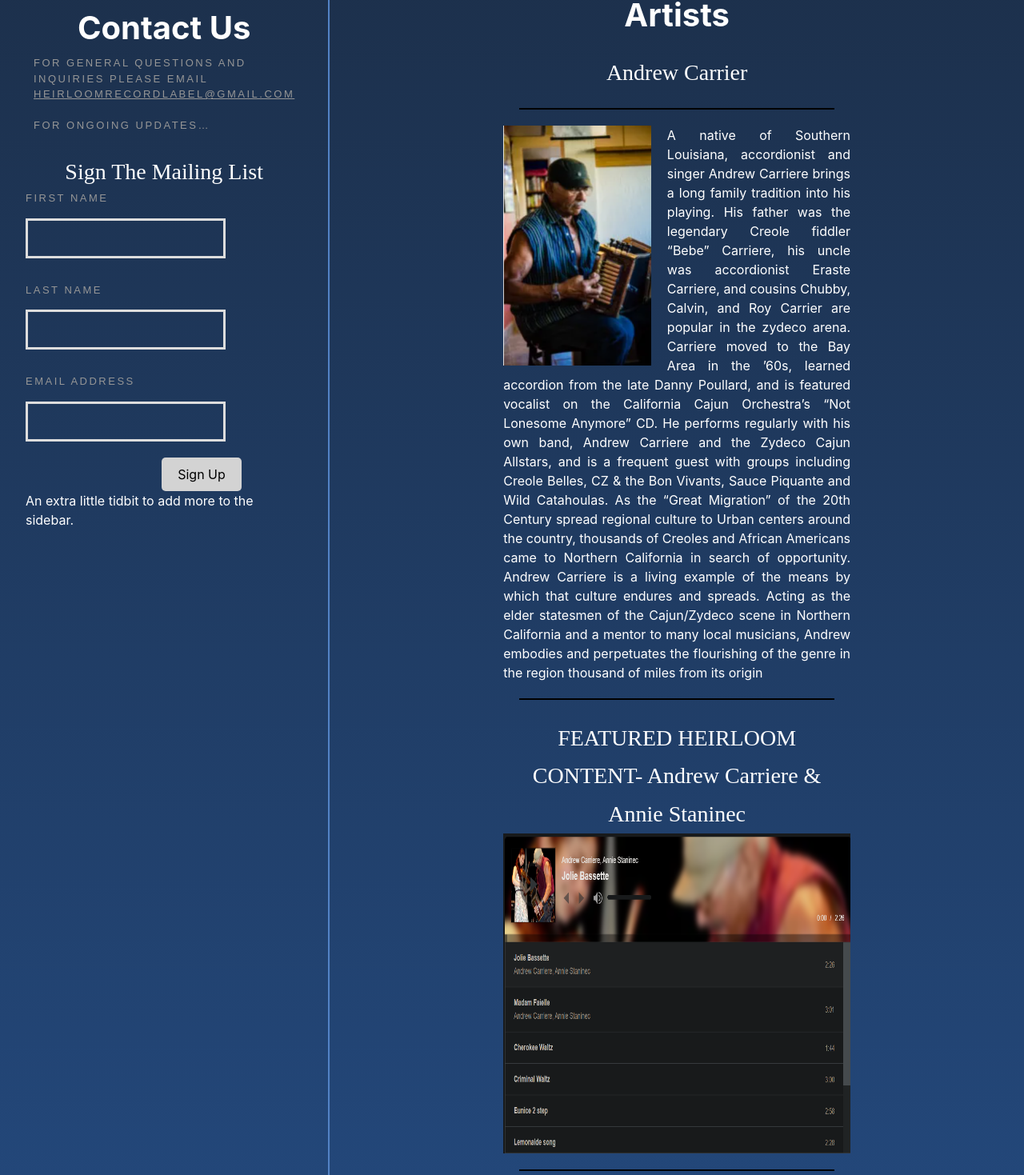
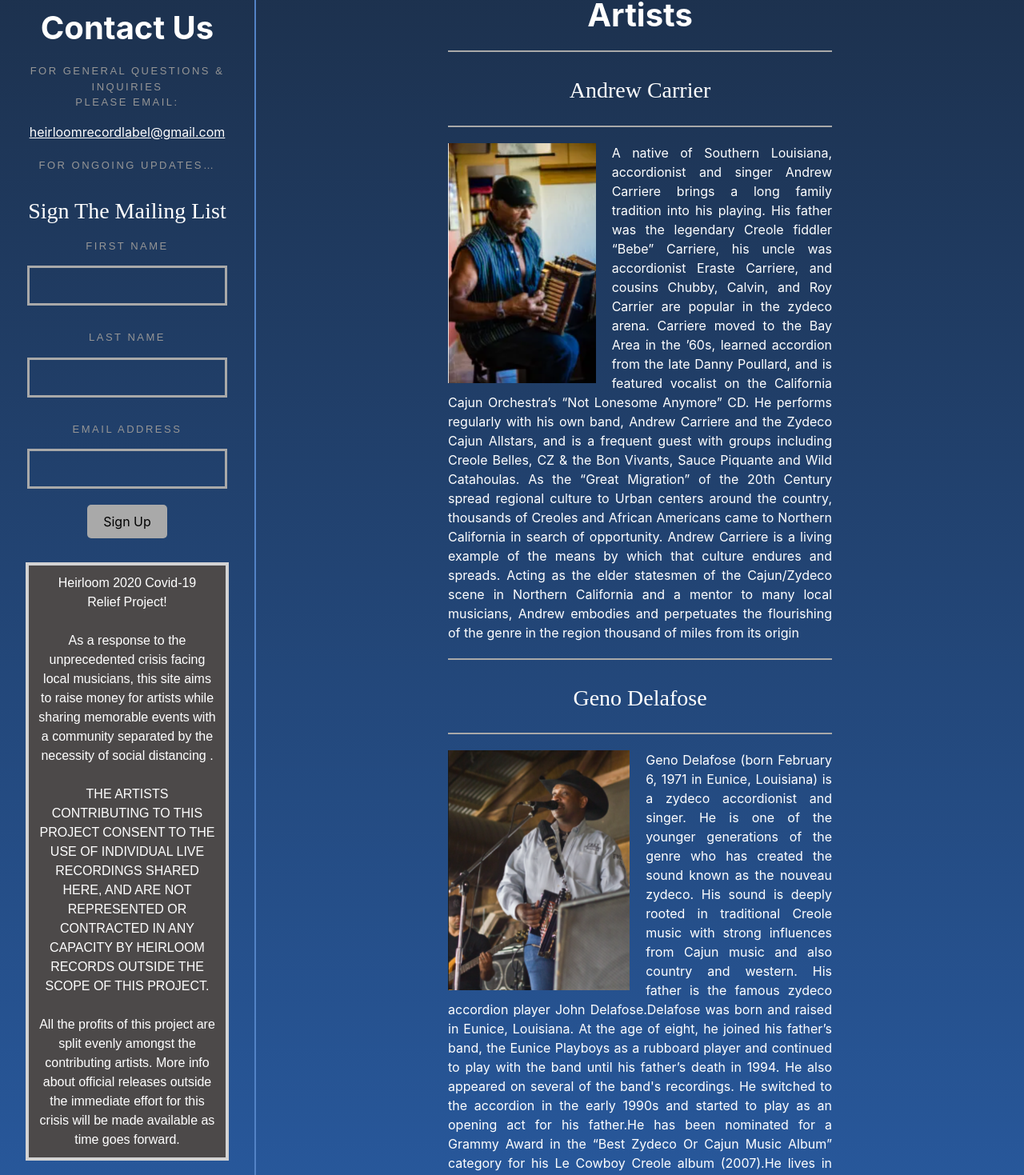
Before and after one commit to naturalstrings/palm-and-vine, a React (Vite) app: page /app/artists in a window 1280 px wide. Shown: the part 92-1561 px from the top of the page at 80% size. Built offline with nearby package versions, Linux system fonts and the light colour scheme.

Commit message:
covid blurb, side bar align

```diff
--- a/src/App.css
+++ b/src/App.css
@@ -66,10 +66,27 @@
 
 /* Artists page */
 hr {
-  border: 1px solid black;
+  display:flex;
+  justify-content: center;
+  border: 1px solid darkgrey;
   background: #D3D3D3;
   height: 1px;
   margin: 20px;
+  margin-inline-start: auto;
+  margin-inline-end: auto;
 }
+/*  sidebar */
+
+.sidebar{
+  text-align:center;
+}
+/*   COVID blurb   */
+.covid {
+  background-color: rgb(76, 73, 73);
+  border: 4px solid lightgray;
+  margin-top: 30px;
+  padding: 10px;
+  font-family: 'Montserrat', sans-serif;}
+
 
 /* Contact page */
--- a/src/components/Artists.tsx
+++ b/src/components/Artists.tsx
@@ -32,6 +32,7 @@ export default function Artists() {
       <h1>Artists</h1>
       {artists.map((artist) => (
         <div  key={artist.id}>
+          <hr/>
           <h2>
             {artist.name}
           </h2>
@@ -44,27 +45,22 @@ export default function Artists() {
                     height="300"
                     alt="Andrew Carriere Pic">
                   </img>
-            <p
-              style={{
-                textAlign: 'justify',
-
-              }}
-            >
+                  <p style={{textAlign: 'justify'}}>
                             {artist.bio}
                   </p>
               </div>
-          <hr/>
-          <h2>
+          {/* <hr/> */}
+          {/* <h2>
             {artist.contentTitle}
-          </h2>
-          <img
+          </h2> */}
+          {/* <img
 
             src={`/${artist.content}.png`}
             width="700"
             height="400"
             alt="streamingSongs"
-          />
-          <hr/>
+          /> */}
+
         </div>
       ))}
     </>
--- a/src/components/Sidebar.tsx
+++ b/src/components/Sidebar.tsx
@@ -2,21 +2,25 @@ export default function Sidebar() {
   return (
     <div className="sidebar">
 
+
       <h1>Contact Us </h1>
-            <p className="post-subtitles" style={{margin:"10px"}}>
-            For general questions and inquiries please email <br/>
-            <p style={{textDecoration:"underline"}}>heirloomrecordlabel@gmail.com</p> <br/>
-            for ongoing updates…
+            <p className="post-subtitles" style={{marginTop:20}}>
+            For general questions & inquiries <br/>
+            please email: <br/>
             </p>
-            <h2>Sign The Mailing List</h2>
+            <p style={{textDecoration:"underline"}}>heirloomrecordlabel@gmail.com</p>
+            <p className="post-subtitles"  style={{marginTop:20}}> for ongoing updates… </p>
+
+            <h2 style={{marginBottom:10}}>Sign The Mailing List</h2>
 
             <div >
                 <p className="post-subtitles">First Name</p>
                   <div style={{
                   width: "250px",
                   height: "50px",
-                border: "3px solid #ddd",
+                  border: "3px solid darkgrey",
                   marginTop:"10px",
+                  margin:"auto"
                   }}>
                   </div>
             </div>
@@ -25,8 +29,9 @@ export default function Sidebar() {
                   <div style={{
                   width: "250px",
                   height: "50px",
-                border: "3px solid #ddd",
+                  border: "3px solid darkgrey",
                   marginTop:"10px",
+                  margin:"auto"
                   }}>
                   </div>
             </div>
@@ -35,15 +40,30 @@ export default function Sidebar() {
                   <div style={{
                   width: "250px",
                   height: "50px",
-                border: "3px solid #ddd",
+                  border: "3px solid darkgrey",
                   marginTop:"10px",
+                  margin:"auto",
+
+
                   }}>
                   </div>
             </div>
-            <button style={{borderRadius:5,backgroundColor:"#D3D3D3", marginTop: 20, marginLeft:170}}>Sign Up</button>
+            <button style={{borderRadius:5,backgroundColor: "darkgray", marginInline:"auto", marginTop:20}}>Sign Up</button>
+            <div>
+              <p className="covid">
+                Heirloom 2020 Covid-19 <br/>Relief Project! <br/><br/>
+              <p/>
+              <p className="covid-blurb" />
+As a response to the unprecedented crisis facing local musicians, this site aims to raise money for artists while sharing memorable events with a community separated by the necessity of social distancing . <br/><br/>
+
+THE ARTISTS CONTRIBUTING TO THIS PROJECT CONSENT TO THE USE OF INDIVIDUAL LIVE RECORDINGS SHARED HERE, AND ARE NOT REPRESENTED OR CONTRACTED IN ANY CAPACITY BY HEIRLOOM RECORDS OUTSIDE THE SCOPE OF THIS PROJECT. <br/><br/> All the profits of this project are split evenly amongst the contributing artists.
+
+More info about official releases outside the immediate effort for this crisis will be made available as time goes forward.</p>
+            <p/>
+            </div>
 
 
-      <p>An extra little tidbit to add more to the sidebar.</p>
     </div>
+
   );
 }
```
Lines whose indentation alone changed are shown as unchanged.
